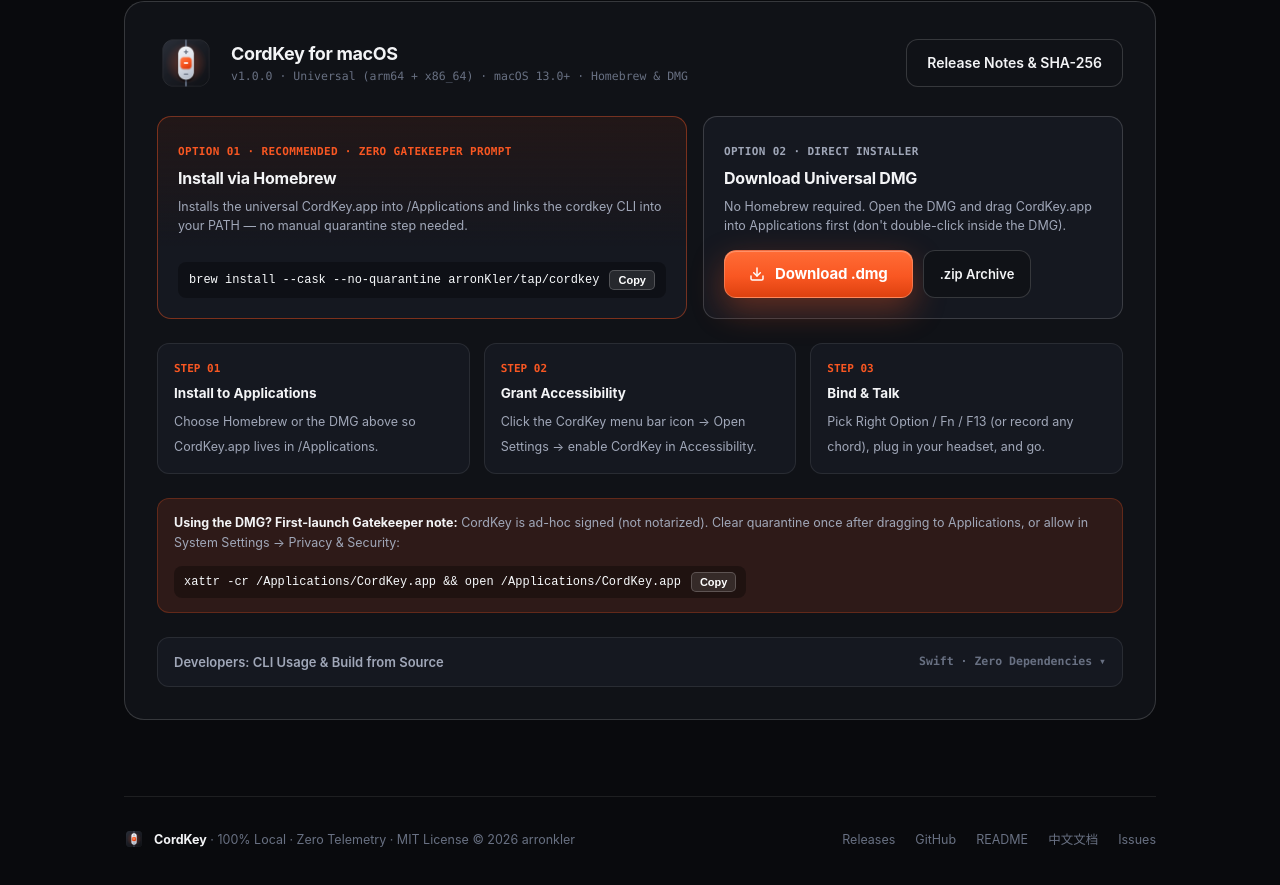
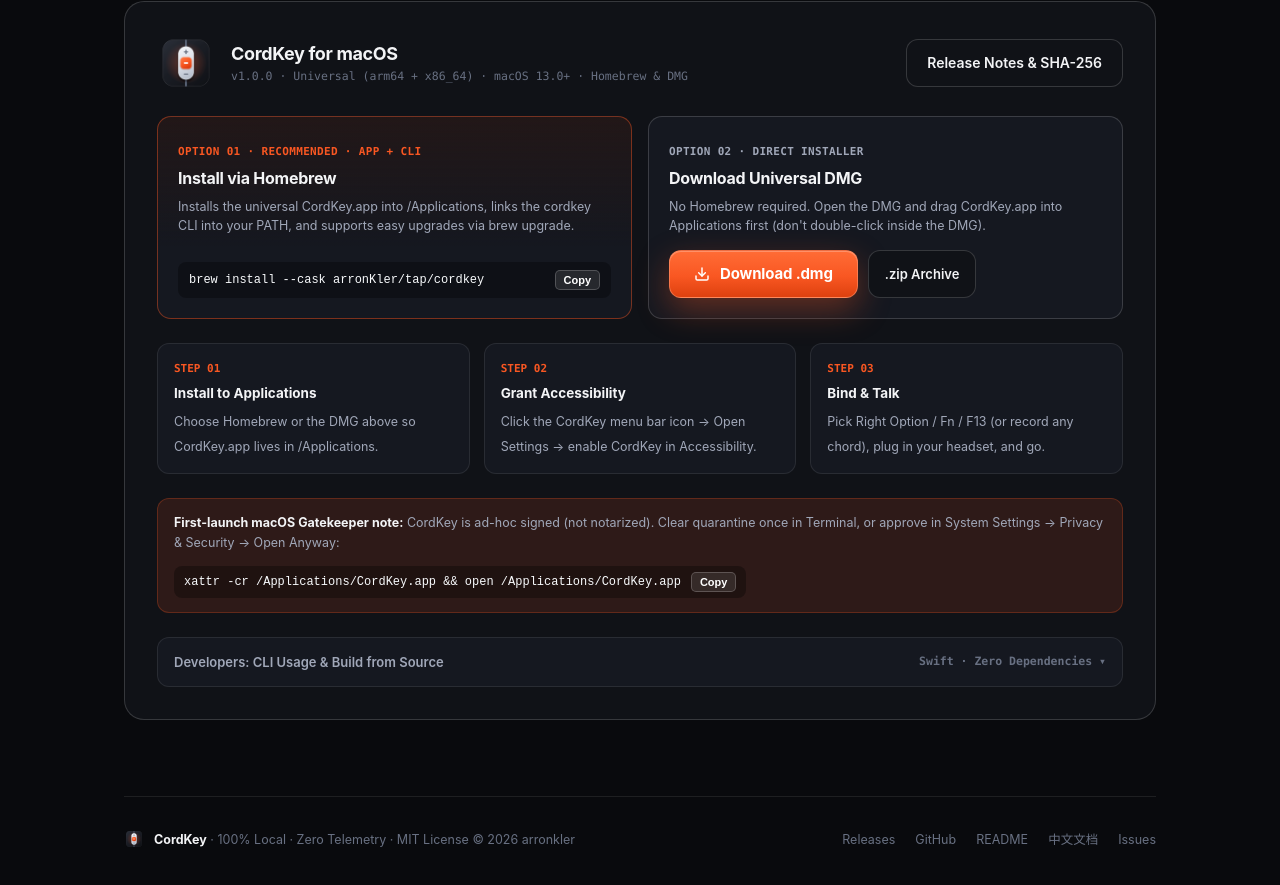
Before and after one commit to arronKler/cordkey, a plain HTML site: page docs/index.html in a window 1280 px wide. Shown: the part 3455-4340 px from the top of the page. Drawn offline with Linux system fonts and the light colour scheme; no server answers.

Commit message:
Remove deprecated --no-quarantine flag from Homebrew install commands

```diff
--- a/docs/index.html
+++ b/docs/index.html
@@ -1501,12 +1501,12 @@
       <div class="install-methods">
         <div class="method-card recommended">
           <div>
-            <div class="method-badge" data-en="OPTION 01 · RECOMMENDED · ZERO GATEKEEPER PROMPT" data-zh="方式 01 · 推荐 · 免 Gatekeeper 拦截">OPTION 01 · RECOMMENDED · ZERO GATEKEEPER PROMPT</div>
+            <div class="method-badge" data-en="OPTION 01 · RECOMMENDED · APP + CLI" data-zh="方式 01 · 推荐 · 应用 + 命令行">OPTION 01 · RECOMMENDED · APP + CLI</div>
             <div class="method-title" data-en="Install via Homebrew" data-zh="通过 Homebrew 一行安装">Install via Homebrew</div>
-            <p class="method-desc" data-en="Installs the universal CordKey.app into /Applications and links the cordkey CLI into your PATH — no manual quarantine step needed." data-zh="自动安装通用版 CordKey.app 到「应用程序」并配置 cordkey 命令行，无需手动放行隔离属性，后续可直接 brew upgrade 升级。">Installs the universal CordKey.app into /Applications and links the cordkey CLI into your PATH — no manual quarantine step needed.</p>
+            <p class="method-desc" data-en="Installs the universal CordKey.app into /Applications, links the cordkey CLI into your PATH, and supports easy upgrades via brew upgrade." data-zh="自动安装通用版 CordKey.app 到「应用程序」并配置 cordkey 命令行，后续可直接 brew upgrade 一键升级。">Installs the universal CordKey.app into /Applications, links the cordkey CLI into your PATH, and supports easy upgrades via brew upgrade.</p>
           </div>
           <div class="cmd-inline">
-            <code id="brewCmd">brew install --cask --no-quarantine arronKler/tap/cordkey</code>
+            <code id="brewCmd">brew install --cask arronKler/tap/cordkey</code>
             <button class="copy-btn" id="copyBrew" type="button" data-en="Copy" data-zh="复制">Copy</button>
           </div>
         </div>
@@ -1549,8 +1549,8 @@
 
       <div class="gatekeeper-note">
         <div>
-          <strong data-en="Using the DMG? First-launch Gatekeeper note:" data-zh="使用 DMG 安装？首次打开放行说明：">Using the DMG? First-launch Gatekeeper note:</strong>
-          <span style="color:var(--text-2);" data-en="CordKey is ad-hoc signed (not notarized). Clear quarantine once after dragging to Applications, or allow in System Settings → Privacy &amp; Security:" data-zh="开源版目前为免费签名，拖入「应用程序」后在终端执行一次放行，或在「系统设置 → 隐私与安全性」点仍要打开：">CordKey is ad-hoc signed (not notarized). Clear quarantine once after dragging to Applications, or allow in System Settings → Privacy &amp; Security:</span>
+          <strong data-en="First-launch macOS Gatekeeper note:" data-zh="首次打开放行说明：">First-launch macOS Gatekeeper note:</strong>
+          <span style="color:var(--text-2);" data-en="CordKey is ad-hoc signed (not notarized). Clear quarantine once in Terminal, or approve in System Settings → Privacy &amp; Security → Open Anyway:" data-zh="开源版目前为免费自签名（未公证）。安装完成后在终端执行一次放行命令，或在「系统设置 → 隐私与安全性 → 仍要打开」授权：">CordKey is ad-hoc signed (not notarized). Clear quarantine once in Terminal, or approve in System Settings → Privacy &amp; Security → Open Anyway:</span>
         </div>
         <div class="cmd-inline">
           <code id="xattrCmd">xattr -cr /Applications/CordKey.app &amp;&amp; open /Applications/CordKey.app</code>
```
Also changed, not shown: 3 other files.
